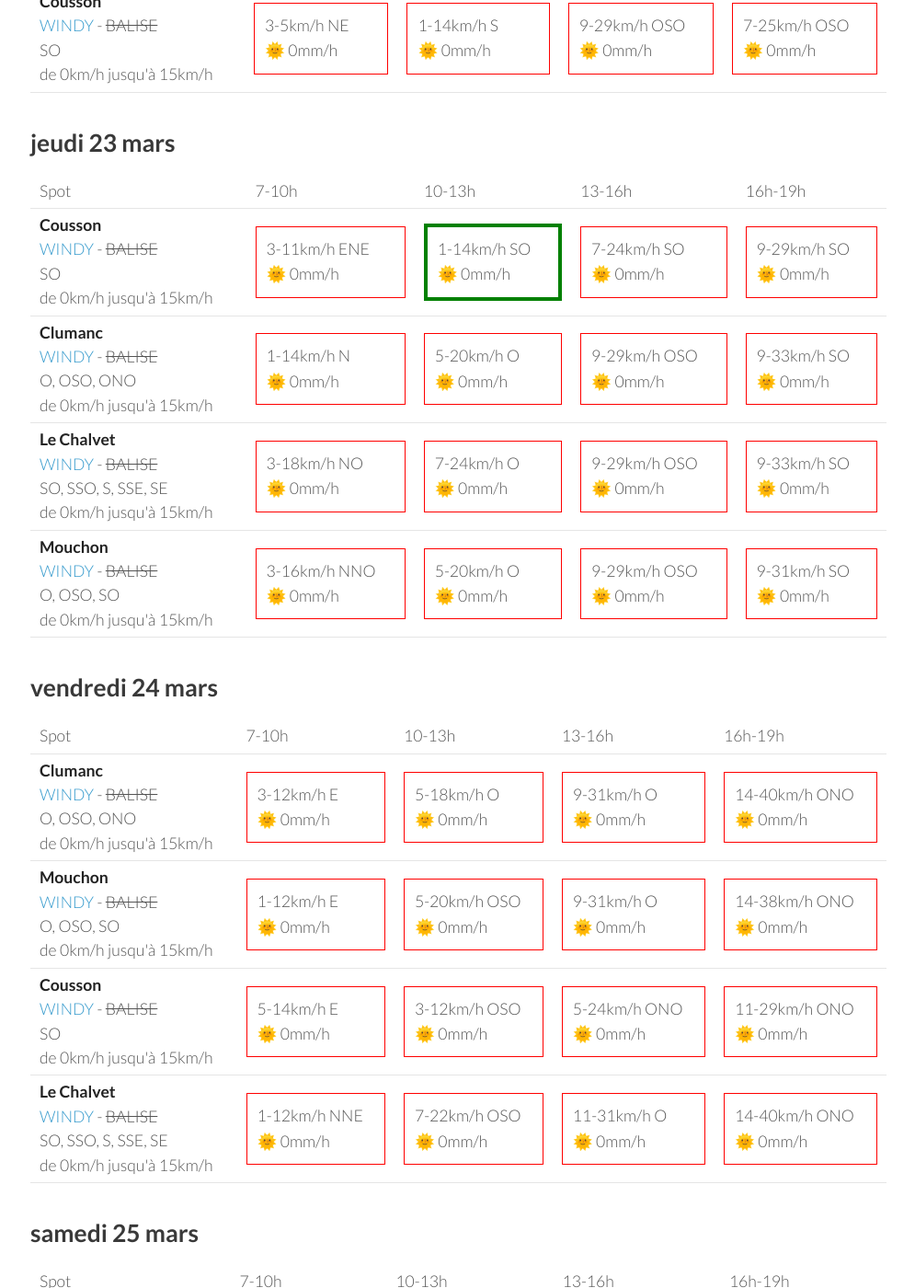
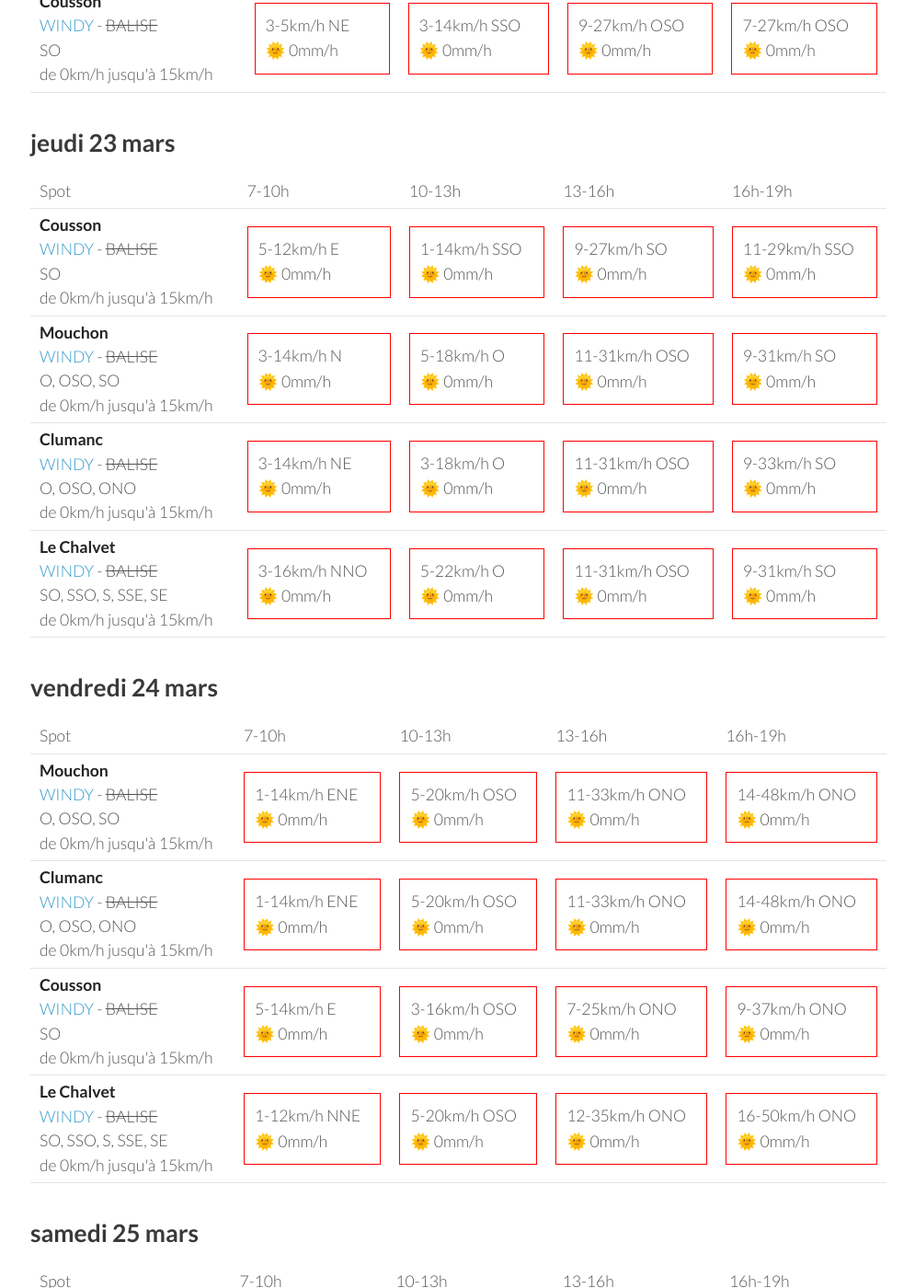
Before and after one commit to parapente-dans-le-nord/parapente-dans-le-nord.github.io, a Jekyll site: the page built from serre_poncon.markdown, in a window 1280 px wide and 1400 px high, scrolled down 1918 px. Shown: the whole window at 92% size, without its empty margins (25-1020 px from the left). Built offline with Jekyll 4.4.1, drawn with Linux system fonts in a browser that asks for light colours; some of the changed text lies outside the part shown.

Commit message:
update index.markdown

```diff
--- a/serre_poncon.markdown
+++ b/serre_poncon.markdown
@@ -133,9 +133,9 @@ page mise à jour le lundi 20 mars 19:31
         <td><strong>Le Chalvet</strong><br><a href="https://windy.com/43.979/6.480?43.866,6.480,10,m:eSsaglX">WINDY</a> - <span class="no-balise"> BALISE </span><br> <span class="vent-favorable">SO, SSO, S, SSE, SE</span><br><span class="force-vent">de 0km/h jusqu'à 15km/h</span> </td>
 
             <td><div class="not-flyable"><p>3-5km/h NE</p><p>🌞 0mm/h</p></div></td>
-            <td><div class="flyable"><p>3-14km/h SSE</p><p>🌞 0mm/h</p></div></td>
-            <td><div class="not-flyable"><p>11-29km/h O</p><p>🌞 0mm/h</p></div></td>
-            <td><div class="not-flyable"><p>11-33km/h O</p><p>🌞 0mm/h</p></div></td>
+            <td><div class="flyable"><p>3-14km/h S</p><p>🌞 0mm/h</p></div></td>
+            <td><div class="not-flyable"><p>9-27km/h OSO</p><p>🌞 0mm/h</p></div></td>
+            <td><div class="not-flyable"><p>9-37km/h O</p><p>🌞 0mm/h</p></div></td>
 
 
     </tr>
@@ -143,9 +143,9 @@ page mise à jour le lundi 20 mars 19:31
         <td><strong>Mouchon</strong><br><a href="https://windy.com/43.992/6.424?43.878,6.425,10,m:eSuaglR">WINDY</a> - <span class="no-balise"> BALISE </span><br> <span class="vent-favorable">O, OSO, SO</span><br><span class="force-vent">de 0km/h jusqu'à 15km/h</span> </td>
 
             <td><div class="not-flyable"><p>0-1km/h SE</p><p>🌞 0mm/h</p></div></td>
-            <td><div class="not-flyable"><p>3-14km/h SSE</p><p>🌞 0mm/h</p></div></td>
-            <td><div class="not-flyable"><p>11-31km/h O</p><p>🌞 0mm/h</p></div></td>
-            <td><div class="not-flyable"><p>9-33km/h O</p><p>🌞 0mm/h</p></div></td>
+            <td><div class="not-flyable"><p>3-14km/h S</p><p>🌞 0mm/h</p></div></td>
+            <td><div class="not-flyable"><p>11-29km/h O</p><p>🌞 0mm/h</p></div></td>
+            <td><div class="not-flyable"><p>7-35km/h O</p><p>🌞 0mm/h</p></div></td>
 
 
     </tr>
@@ -153,9 +153,9 @@ page mise à jour le lundi 20 mars 19:31
         <td><strong>Clumanc</strong><br><a href="https://windy.com/44.027/6.402?43.914,6.403,10,m:eSxaglP">WINDY</a> - <span class="no-balise"> BALISE </span><br> <span class="vent-favorable">O, OSO, ONO</span><br><span class="force-vent">de 0km/h jusqu'à 15km/h</span> </td>
 
             <td><div class="not-flyable"><p>3-5km/h NNE</p><p>🌞 0mm/h</p></div></td>
-            <td><div class="not-flyable"><p>1-14km/h SSE</p><p>🌞 0mm/h</p></div></td>
-            <td><div class="not-flyable"><p>11-33km/h O</p><p>🌞 0mm/h</p></div></td>
-            <td><div class="not-flyable"><p>9-33km/h O</p><p>🌞 0mm/h</p></div></td>
+            <td><div class="not-flyable"><p>3-14km/h S</p><p>🌞 0mm/h</p></div></td>
+            <td><div class="not-flyable"><p>11-31km/h O</p><p>🌞 0mm/h</p></div></td>
+            <td><div class="not-flyable"><p>7-35km/h O</p><p>🌞 0mm/h</p></div></td>
 
 
     </tr>
@@ -163,9 +163,9 @@ page mise à jour le lundi 20 mars 19:31
         <td><strong>Cousson</strong><br><a href="https://windy.com/44.054/6.240?43.940,6.241,10,m:eSAaglz">WINDY</a> - <span class="no-balise"> BALISE </span><br> <span class="vent-favorable">SO</span><br><span class="force-vent">de 0km/h jusqu'à 15km/h</span> </td>
 
             <td><div class="not-flyable"><p>3-5km/h NE</p><p>🌞 0mm/h</p></div></td>
-            <td><div class="not-flyable"><p>1-14km/h S</p><p>🌞 0mm/h</p></div></td>
-            <td><div class="not-flyable"><p>9-29km/h OSO</p><p>🌞 0mm/h</p></div></td>
-            <td><div class="not-flyable"><p>7-25km/h OSO</p><p>🌞 0mm/h</p></div></td>
+            <td><div class="not-flyable"><p>3-14km/h SSO</p><p>🌞 0mm/h</p></div></td>
+            <td><div class="not-flyable"><p>9-27km/h OSO</p><p>🌞 0mm/h</p></div></td>
+            <td><div class="not-flyable"><p>7-27km/h OSO</p><p>🌞 0mm/h</p></div></td>
 
 
     </tr>
@@ -188,19 +188,29 @@ page mise à jour le lundi 20 mars 19:31
 <tr>
         <td><strong>Cousson</strong><br><a href="https://windy.com/44.054/6.240?43.940,6.241,10,m:eSAaglz">WINDY</a> - <span class="no-balise"> BALISE </span><br> <span class="vent-favorable">SO</span><br><span class="force-vent">de 0km/h jusqu'à 15km/h</span> </td>
 
-            <td><div class="not-flyable"><p>3-11km/h ENE</p><p>🌞 0mm/h</p></div></td>
-            <td><div class="flyable"><p>1-14km/h SO</p><p>🌞 0mm/h</p></div></td>
-            <td><div class="not-flyable"><p>7-24km/h SO</p><p>🌞 0mm/h</p></div></td>
-            <td><div class="not-flyable"><p>9-29km/h SO</p><p>🌞 0mm/h</p></div></td>
+            <td><div class="not-flyable"><p>5-12km/h E</p><p>🌞 0mm/h</p></div></td>
+            <td><div class="not-flyable"><p>1-14km/h SSO</p><p>🌞 0mm/h</p></div></td>
+            <td><div class="not-flyable"><p>9-27km/h SO</p><p>🌞 0mm/h</p></div></td>
+            <td><div class="not-flyable"><p>11-29km/h SSO</p><p>🌞 0mm/h</p></div></td>
+
+
+    </tr>
+<tr>
+        <td><strong>Mouchon</strong><br><a href="https://windy.com/43.992/6.424?43.878,6.425,10,m:eSuaglR">WINDY</a> - <span class="no-balise"> BALISE </span><br> <span class="vent-favorable">O, OSO, SO</span><br><span class="force-vent">de 0km/h jusqu'à 15km/h</span> </td>
+
+            <td><div class="not-flyable"><p>3-14km/h N</p><p>🌞 0mm/h</p></div></td>
+            <td><div class="not-flyable"><p>5-18km/h O</p><p>🌞 0mm/h</p></div></td>
+            <td><div class="not-flyable"><p>11-31km/h OSO</p><p>🌞 0mm/h</p></div></td>
+            <td><div class="not-flyable"><p>9-31km/h SO</p><p>🌞 0mm/h</p></div></td>
 
 
     </tr>
 <tr>
         <td><strong>Clumanc</strong><br><a href="https://windy.com/44.027/6.402?43.914,6.403,10,m:eSxaglP">WINDY</a> - <span class="no-balise"> BALISE </span><br> <span class="vent-favorable">O, OSO, ONO</span><br><span class="force-vent">de 0km/h jusqu'à 15km/h</span> </td>
 
-            <td><div class="not-flyable"><p>1-14km/h N</p><p>🌞 0mm/h</p></div></td>
-            <td><div class="not-flyable"><p>5-20km/h O</p><p>🌞 0mm/h</p></div></td>
-            <td><div class="not-flyable"><p>9-29km/h OSO</p><p>🌞 0mm/h</p></div></td>
+            <td><div class="not-flyable"><p>3-14km/h NE</p><p>🌞 0mm/h</p></div></td>
+            <td><div class="not-flyable"><p>3-18km/h O</p><p>🌞 0mm/h</p></div></td>
+            <td><div class="not-flyable"><p>11-31km/h OSO</p><p>🌞 0mm/h</p></div></td>
             <td><div class="not-flyable"><p>9-33km/h SO</p><p>🌞 0mm/h</p></div></td>
 
 
@@ -208,19 +218,9 @@ page mise à jour le lundi 20 mars 19:31
 <tr>
         <td><strong>Le Chalvet</strong><br><a href="https://windy.com/43.979/6.480?43.866,6.480,10,m:eSsaglX">WINDY</a> - <span class="no-balise"> BALISE </span><br> <span class="vent-favorable">SO, SSO, S, SSE, SE</span><br><span class="force-vent">de 0km/h jusqu'à 15km/h</span> </td>
 
-            <td><div class="not-flyable"><p>3-18km/h NO</p><p>🌞 0mm/h</p></div></td>
-            <td><div class="not-flyable"><p>7-24km/h O</p><p>🌞 0mm/h</p></div></td>
-            <td><div class="not-flyable"><p>9-29km/h OSO</p><p>🌞 0mm/h</p></div></td>
-            <td><div class="not-flyable"><p>9-33km/h SO</p><p>🌞 0mm/h</p></div></td>
-
-
-    </tr>
-<tr>
-        <td><strong>Mouchon</strong><br><a href="https://windy.com/43.992/6.424?43.878,6.425,10,m:eSuaglR">WINDY</a> - <span class="no-balise"> BALISE </span><br> <span class="vent-favorable">O, OSO, SO</span><br><span class="force-vent">de 0km/h jusqu'à 15km/h</span> </td>
-
             <td><div class="not-flyable"><p>3-16km/h NNO</p><p>🌞 0mm/h</p></div></td>
-            <td><div class="not-flyable"><p>5-20km/h O</p><p>🌞 0mm/h</p></div></td>
-            <td><div class="not-flyable"><p>9-29km/h OSO</p><p>🌞 0mm/h</p></div></td>
+            <td><div class="not-flyable"><p>5-22km/h O</p><p>🌞 0mm/h</p></div></td>
+            <td><div class="not-flyable"><p>11-31km/h OSO</p><p>🌞 0mm/h</p></div></td>
             <td><div class="not-flyable"><p>9-31km/h SO</p><p>🌞 0mm/h</p></div></td>
 
 
@@ -242,22 +242,22 @@ page mise à jour le lundi 20 mars 19:31
       <td>16h-19h</td>
     </tr>
 <tr>
-        <td><strong>Clumanc</strong><br><a href="https://windy.com/44.027/6.402?43.914,6.403,10,m:eSxaglP">WINDY</a> - <span class="no-balise"> BALISE </span><br> <span class="vent-favorable">O, OSO, ONO</span><br><span class="force-vent">de 0km/h jusqu'à 15km/h</span> </td>
+        <td><strong>Mouchon</strong><br><a href="https://windy.com/43.992/6.424?43.878,6.425,10,m:eSuaglR">WINDY</a> - <span class="no-balise"> BALISE </span><br> <span class="vent-favorable">O, OSO, SO</span><br><span class="force-vent">de 0km/h jusqu'à 15km/h</span> </td>
 
-            <td><div class="not-flyable"><p>3-12km/h E</p><p>🌞 0mm/h</p></div></td>
-            <td><div class="not-flyable"><p>5-18km/h O</p><p>🌞 0mm/h</p></div></td>
-            <td><div class="not-flyable"><p>9-31km/h O</p><p>🌞 0mm/h</p></div></td>
-            <td><div class="not-flyable"><p>14-40km/h ONO</p><p>🌞 0mm/h</p></div></td>
+            <td><div class="not-flyable"><p>1-14km/h ENE</p><p>🌞 0mm/h</p></div></td>
+            <td><div class="not-flyable"><p>5-20km/h OSO</p><p>🌞 0mm/h</p></div></td>
+            <td><div class="not-flyable"><p>11-33km/h ONO</p><p>🌞 0mm/h</p></div></td>
+            <td><div class="not-flyable"><p>14-48km/h ONO</p><p>🌞 0mm/h</p></div></td>
 
 
     </tr>
 <tr>
-        <td><strong>Mouchon</strong><br><a href="https://windy.com/43.992/6.424?43.878,6.425,10,m:eSuaglR">WINDY</a> - <span class="no-balise"> BALISE </span><br> <span class="vent-favorable">O, OSO, SO</span><br><span class="force-vent">de 0km/h jusqu'à 15km/h</span> </td>
+        <td><strong>Clumanc</strong><br><a href="https://windy.com/44.027/6.402?43.914,6.403,10,m:eSxaglP">WINDY</a> - <span class="no-balise"> BALISE </span><br> <span class="vent-favorable">O, OSO, ONO</span><br><span class="force-vent">de 0km/h jusqu'à 15km/h</span> </td>
 
-            <td><div class="not-flyable"><p>1-12km/h E</p><p>🌞 0mm/h</p></div></td>
+            <td><div class="not-flyable"><p>1-14km/h ENE</p><p>🌞 0mm/h</p></div></td>
             <td><div class="not-flyable"><p>5-20km/h OSO</p><p>🌞 0mm/h</p></div></td>
-            <td><div class="not-flyable"><p>9-31km/h O</p><p>🌞 0mm/h</p></div></td>
-            <td><div class="not-flyable"><p>14-38km/h ONO</p><p>🌞 0mm/h</p></div></td>
+            <td><div class="not-flyable"><p>11-33km/h ONO</p><p>🌞 0mm/h</p></div></td>
+            <td><div class="not-flyable"><p>14-48km/h ONO</p><p>🌞 0mm/h</p></div></td>
 
 
     </tr>
@@ -265,9 +265,9 @@ page mise à jour le lundi 20 mars 19:31
         <td><strong>Cousson</strong><br><a href="https://windy.com/44.054/6.240?43.940,6.241,10,m:eSAaglz">WINDY</a> - <span class="no-balise"> BALISE </span><br> <span class="vent-favorable">SO</span><br><span class="force-vent">de 0km/h jusqu'à 15km/h</span> </td>
 
             <td><div class="not-flyable"><p>5-14km/h E</p><p>🌞 0mm/h</p></div></td>
-            <td><div class="not-flyable"><p>3-12km/h OSO</p><p>🌞 0mm/h</p></div></td>
-            <td><div class="not-flyable"><p>5-24km/h ONO</p><p>🌞 0mm/h</p></div></td>
-            <td><div class="not-flyable"><p>11-29km/h ONO</p><p>🌞 0mm/h</p></div></td>
+            <td><div class="not-flyable"><p>3-16km/h OSO</p><p>🌞 0mm/h</p></div></td>
+            <td><div class="not-flyable"><p>7-25km/h ONO</p><p>🌞 0mm/h</p></div></td>
+            <td><div class="not-flyable"><p>9-37km/h ONO</p><p>🌞 0mm/h</p></div></td>
 
 
     </tr>
@@ -275,9 +275,9 @@ page mise à jour le lundi 20 mars 19:31
         <td><strong>Le Chalvet</strong><br><a href="https://windy.com/43.979/6.480?43.866,6.480,10,m:eSsaglX">WINDY</a> - <span class="no-balise"> BALISE </span><br> <span class="vent-favorable">SO, SSO, S, SSE, SE</span><br><span class="force-vent">de 0km/h jusqu'à 15km/h</span> </td>
 
             <td><div class="not-flyable"><p>1-12km/h NNE</p><p>🌞 0mm/h</p></div></td>
-            <td><div class="not-flyable"><p>7-22km/h OSO</p><p>🌞 0mm/h</p></div></td>
-            <td><div class="not-flyable"><p>11-31km/h O</p><p>🌞 0mm/h</p></div></td>
-            <td><div class="not-flyable"><p>14-40km/h ONO</p><p>🌞 0mm/h</p></div></td>
+            <td><div class="not-flyable"><p>5-20km/h OSO</p><p>🌞 0mm/h</p></div></td>
+            <td><div class="not-flyable"><p>12-35km/h ONO</p><p>🌞 0mm/h</p></div></td>
+            <td><div class="not-flyable"><p>16-50km/h ONO</p><p>🌞 0mm/h</p></div></td>
 
 
     </tr>
@@ -300,40 +300,40 @@ page mise à jour le lundi 20 mars 19:31
 <tr>
         <td><strong>Mouchon</strong><br><a href="https://windy.com/43.992/6.424?43.878,6.425,10,m:eSuaglR">WINDY</a> - <span class="no-balise"> BALISE </span><br> <span class="vent-favorable">O, OSO, SO</span><br><span class="force-vent">de 0km/h jusqu'à 15km/h</span> </td>
 
-            <td><div class="not-flyable"><p>7-35km/h NO</p><p>🌞 0mm/h</p></div></td>
-            <td><div class="not-flyable"><p>14-42km/h ONO</p><p>🌞 0mm/h</p></div></td>
-            <td><div class="not-flyable"><p>20-53km/h ONO</p><p>🌞 0mm/h</p></div></td>
+            <td><div class="not-flyable"><p>11-40km/h NO</p><p>🌞 0mm/h</p></div></td>
+            <td><div class="not-flyable"><p>18-51km/h ONO</p><p>🌞 0mm/h</p></div></td>
             <td><div class="not-flyable"><p>18-53km/h ONO</p><p>🌞 0mm/h</p></div></td>
+            <td><div class="not-flyable"><p>16-51km/h ONO</p><p>🌞 0mm/h</p></div></td>
 
 
     </tr>
 <tr>
         <td><strong>Clumanc</strong><br><a href="https://windy.com/44.027/6.402?43.914,6.403,10,m:eSxaglP">WINDY</a> - <span class="no-balise"> BALISE </span><br> <span class="vent-favorable">O, OSO, ONO</span><br><span class="force-vent">de 0km/h jusqu'à 15km/h</span> </td>
 
-            <td><div class="not-flyable"><p>5-33km/h NO</p><p>🌞 0mm/h</p></div></td>
-            <td><div class="not-flyable"><p>12-40km/h ONO</p><p>🌞 0mm/h</p></div></td>
+            <td><div class="not-flyable"><p>7-37km/h NNO</p><p>🌞 0mm/h</p></div></td>
+            <td><div class="not-flyable"><p>16-48km/h ONO</p><p>🌞 0mm/h</p></div></td>
             <td><div class="not-flyable"><p>18-51km/h ONO</p><p>🌞 0mm/h</p></div></td>
-            <td><div class="not-flyable"><p>18-53km/h ONO</p><p>🌞 0mm/h</p></div></td>
+            <td><div class="not-flyable"><p>14-50km/h ONO</p><p>🌞 0mm/h</p></div></td>
 
 
     </tr>
 <tr>
         <td><strong>Cousson</strong><br><a href="https://windy.com/44.054/6.240?43.940,6.241,10,m:eSAaglz">WINDY</a> - <span class="no-balise"> BALISE </span><br> <span class="vent-favorable">SO</span><br><span class="force-vent">de 0km/h jusqu'à 15km/h</span> </td>
 
-            <td><div class="not-flyable"><p>3-22km/h NNO</p><p>🌞 0mm/h</p></div></td>
-            <td><div class="not-flyable"><p>11-31km/h ONO</p><p>🌞 0mm/h</p></div></td>
-            <td><div class="not-flyable"><p>14-38km/h ONO</p><p>🌞 0mm/h</p></div></td>
+            <td><div class="not-flyable"><p>5-25km/h NNE</p><p>🌞 0mm/h</p></div></td>
+            <td><div class="not-flyable"><p>12-35km/h ONO</p><p>🌞 0mm/h</p></div></td>
             <td><div class="not-flyable"><p>14-40km/h ONO</p><p>🌞 0mm/h</p></div></td>
+            <td><div class="not-flyable"><p>11-38km/h ONO</p><p>🌞 0mm/h</p></div></td>
 
 
     </tr>
 <tr>
         <td><strong>Le Chalvet</strong><br><a href="https://windy.com/43.979/6.480?43.866,6.480,10,m:eSsaglX">WINDY</a> - <span class="no-balise"> BALISE </span><br> <span class="vent-favorable">SO, SSO, S, SSE, SE</span><br><span class="force-vent">de 0km/h jusqu'à 15km/h</span> </td>
 
-            <td><div class="not-flyable"><p>9-38km/h NO</p><p>🌞 0mm/h</p></div></td>
-            <td><div class="not-flyable"><p>14-44km/h ONO</p><p>🌞 0mm/h</p></div></td>
+            <td><div class="not-flyable"><p>12-46km/h NO</p><p>🌞 0mm/h</p></div></td>
+            <td><div class="not-flyable"><p>18-55km/h NO</p><p>🌞 0mm/h</p></div></td>
             <td><div class="not-flyable"><p>20-55km/h ONO</p><p>🌞 0mm/h</p></div></td>
-            <td><div class="not-flyable"><p>20-55km/h ONO</p><p>🌞 0mm/h</p></div></td>
+            <td><div class="not-flyable"><p>16-53km/h ONO</p><p>🌞 0mm/h</p></div></td>
 
 
     </tr>
```
Also changed, not shown: other parts of serre_poncon.markdown (+1 -1 lines).
